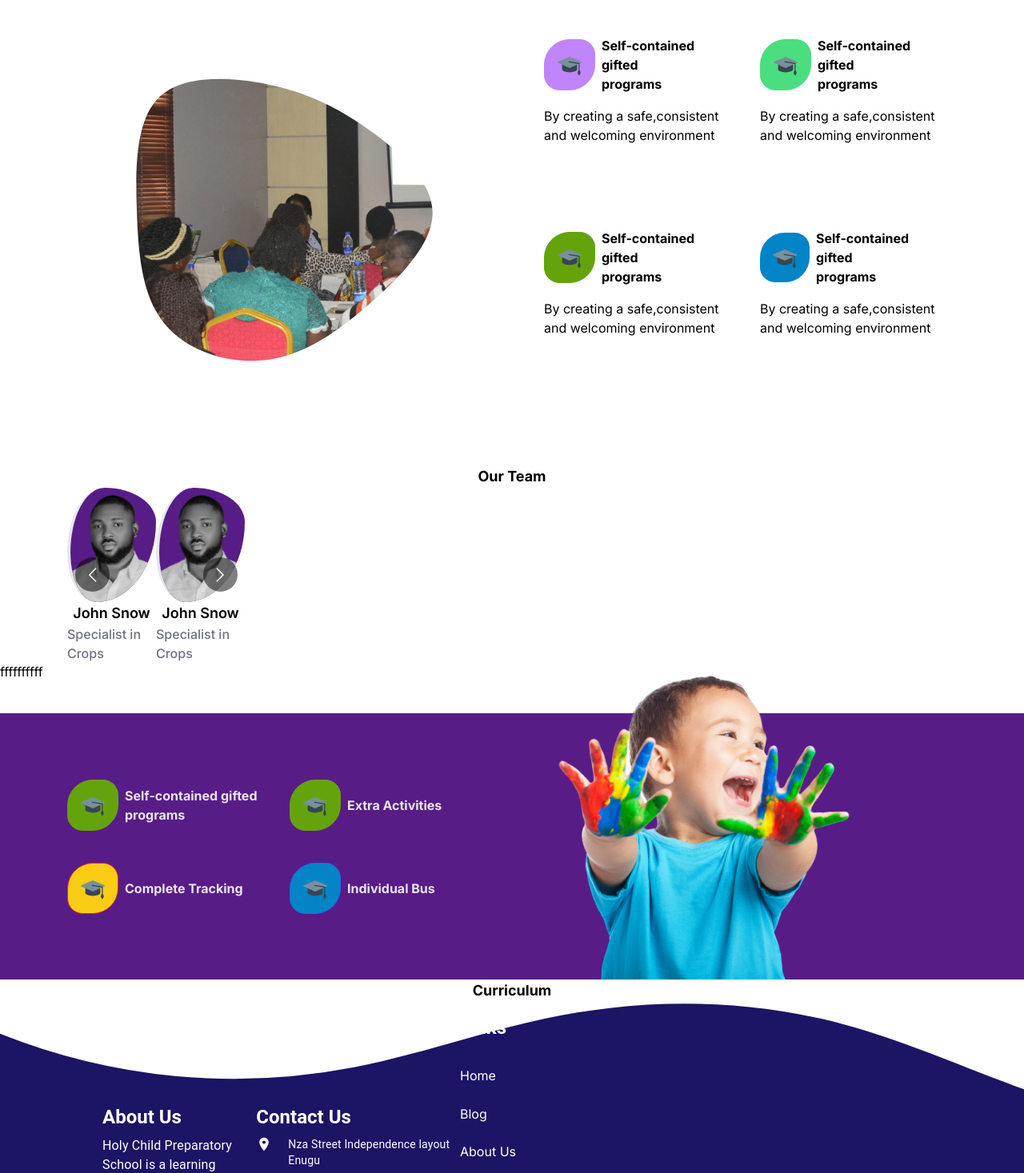
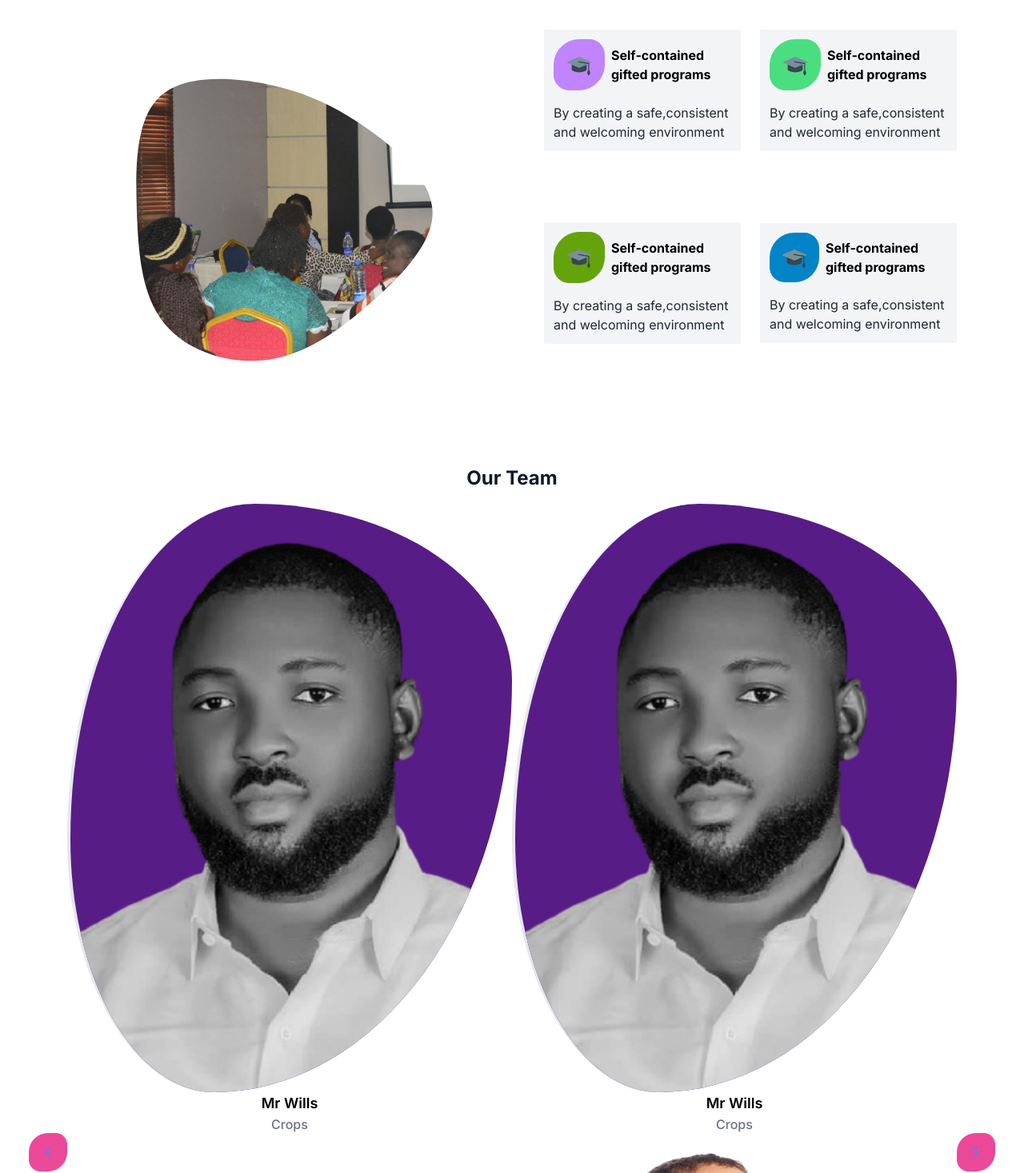
Before and after one commit to rholibobo/holy-child-school-website, a Next.js app: page /teachers in a window 1280 px wide. Shown: the part 903-2370 px from the top of the page at 80% size. Built offline with nearby package versions, Linux system fonts and the light colour scheme.

Commit message:
Making adjustments to the teachers carousel

```diff
--- a/src/app/components/Carousels/Carousels.jsx
+++ b/src/app/components/Carousels/Carousels.jsx
@@ -1,5 +1,4 @@
 "use client";
-
 import Carousel from "react-multi-carousel";
 import "react-multi-carousel/lib/styles.css";
 
@@ -15,6 +14,7 @@ import Typography from "@mui/material/Typography";
 import { Blob } from "../TeachersComponents/TeachersComponents";
 import { FcNext } from "react-icons/fc";
 import { FcPrevious } from "react-icons/fc";
+import { teachersData } from "@/app/teachers/teachersData";
 
 // import { CarouselRightButton, CarouselLeftButton } from "../Carousels/";
 import { CarouselLeftButton, CarouselRightButton } from "../Buttons/AllButtons";
@@ -22,7 +22,6 @@ import { CarouselLeftButton, CarouselRightButton } from "../Buttons/AllButtons";
 // const CustomRightArrow = ({ onClick }) => {
 //   return <button onClick={() => onClick()}></button>;
 // };
-
 
 // const CustomLeftArrow = ({ onClick }) => {
 //   return <button onClick={() => onClick()}></button>;
@@ -181,12 +180,40 @@ const CustomLeftArrow = ({ onClick }) => {
   );
 };
 
+// Teachers Carousel starts here
+
+const ButtonGroup = ({ next, previous, ...rest }) => {
+  const {
+    carouselState: { currentSlide },
+  } = rest;
+  return (
+    <div className='carousel-button-group relative w-full '>
+      <button
+        className={`${
+          currentSlide === 0 ? "disable" : ""
+        } iconsDiv bg-pink-500 active:bg-gray-400 transition  duration-100 absolute right-full `}
+        onClick={() => previous()}
+      >
+        <FcPrevious className='text-gray-200' />
+      </button>
+
+      {/* Next button */}
+
+      <button
+        className='iconsDiv bg-pink-500  active:bg-gray-400 transition  duration-100 absolute left-full '
+        onClick={() => next()}
+      >
+        <FcNext className='text-gray-200' />
+      </button>
+    </div>
+  );
+};
+
 export function TeachersCarousel() {
   return (
-    <div className='w-full '>
+    <div className='relative'>
       <Carousel
         additionalTransfrom={0}
-        arrows
         autoPlaySpeed={3000}
         centerMode={false}
         className=''
@@ -199,16 +226,17 @@ export function TeachersCarousel() {
         keyBoardControl
         minimumTouchDrag={80}
         pauseOnHover
-        renderArrowsWhenDisabled={false}
+        renderDotsOutside={false}
+        arrows={false}
         renderButtonGroupOutside={true}
-        renderDotsOutside={false}
+        customButtonGroup={<ButtonGroup />}
         responsive={{
           desktop: {
             breakpoint: {
               max: 3000,
               min: 1024,
             },
-            items: 4,
+            items: 3,
             partialVisibilityGutter: 40,
           },
           mobile: {
@@ -237,7 +265,10 @@ export function TeachersCarousel() {
         slidesToSlide={1}
         swipeable
       >
-        <Blob />
+        {/* {teachersData.map((teacher) => {
+          <Blob key={teacher.id} {...teacher} />;
+        })} */}
+
         <Blob />
         <Blob />
         <Blob />
--- a/src/app/components/TeachersComponents/TeachersComponents.jsx
+++ b/src/app/components/TeachersComponents/TeachersComponents.jsx
@@ -1,10 +1,12 @@
 import Image from "next/image";
 
 export function Blob(props) {
+  // console.log(props);
+  // const { image, name, area_of_discipline } = props;
   return (
-    <div className='flex flex-col justify-center items-center w-full'>
+    <div className='flex flex-col justify-center items-center'>
       <div
-        className={`${props} blob1 bg-purple-900 border-s-4 flex justify-center items-center  w-full  overflow-hidden `}
+        className={`blob1 bg-purple-900 border-s-4 flex justify-center items-center  w-full  overflow-hidden `}
       >
         <Image
           src='/images/Teachers/1d-2-transparentbg.png'
@@ -14,9 +16,10 @@ export function Blob(props) {
           alt='red star'
         />
       </div>
-      <p className='text-lg font-semibold'>John Snow</p>
+      <p className='text-lg font-semibold'>Mr Wills</p>
       <p className=' text-gray-500 font-medium text-base'>
-        Specialist in Crops
+        {/* {props.area_of_discipline} */}
+        Crops
       </p>
     </div>
   );
--- a/src/app/teachers/page.jsx
+++ b/src/app/teachers/page.jsx
@@ -13,7 +13,7 @@ export default function Teachers() {
     <main>
       <section>
         {/* ////////// SECTION 1 //////////// */}
-        <div className={styles.section1} >
+        <div className={styles.section1}>
           <div className={styles.section_container}>
             <div className={styles.navbar}>
               <Header />
@@ -52,83 +52,75 @@ export default function Teachers() {
             />
           </div>
 
-          <div className='grid grid-cols-2 justify-center items-center gap-6'>
-            <div className='space-y-4'>
+          <div className='grid grid-cols-1 lg:grid-cols-2 justify-center items-center gap-6'>
+            <div className='space-y-4 bg-gray-100  rounded-sm p-3 '>
               <div className='flex items-center space-x-2  '>
-                <div className='iconsDiv bg-purple-400 border border-purple-400 flex justify-center items-end w-fit pb-7'>
+                <div className='iconsDiv bg-purple-400 border border-purple-400 flex justify-center items-end w-fit'>
                   <FcGraduationCap className='text-3xl' />
                 </div>
-                <p className='w-1/2 t text-base font-bold'>
+                <p className=' t text-base font-bold'>
                   Self-contained gifted programs
                 </p>
               </div>
-              <p className='w-full'>
+              <p className='w-full text-gray-800 text-base'>
                 By creating a safe,consistent and welcoming environment
               </p>
             </div>
-            <div className='spac space-y-4'>
+            <div className='space-y-4 bg-gray-100  rounded-sm p-3 '>
               <div className='flex items-center space-x-2 '>
                 <div className='iconsDiv bg-green-400 border border-green-400 flex justify-center items-end w-fit pb-7'>
                   <FcGraduationCap className='text-3xl' />
                 </div>
-                <p className='w-1/2 text-base font-bold'>
+                <p className=' text-base font-bold'>
                   Self-contained gifted programs
                 </p>
               </div>
-              <p className=''>
+              <p className='text-gray-800 text-base'>
                 By creating a safe,consistent and welcoming environment
               </p>
             </div>
-            <div className='spac space-y-4'>
+            <div className='space-y-4 bg-gray-100  rounded-sm p-3 '>
               <div className='flex items-center space-x-2 '>
                 <div className='iconsDiv bg-lime-600 border border-lime-600 flex justify-center items-end w-fit pb-7'>
                   <FcGraduationCap className='text-3xl' />
                 </div>
-                <p className='w-1/2 text-base font-bold'>
+                <p className='text-base font-bold'>
                   Self-contained gifted programs
                 </p>
               </div>
-              <p className=''>
+              <p className='text-gray-800 text-base'>
                 By creating a safe,consistent and welcoming environment
               </p>
             </div>
-            <div className='spac space-y-4'>
+            <div className='spac space-y-4 bg-gray-100  rounded-sm p-3'>
               <div className='flex items-center space-x-2 '>
                 <div className='iconsDiv bg bg-sky-600 border--400 flex justify-center items-end w-fit pb-7'>
                   <FcGraduationCap className='text-3xl' />
                 </div>
-                <p className='w-1/2 text-base font-bold'>
+                <p className=' text-base font-bold'>
                   Self-contained gifted programs
                 </p>
               </div>
-              <p className=''>
+              <p className='text-gray-800 text-base'>
                 By creating a safe,consistent and welcoming environment
               </p>
             </div>
           </div>
         </div>
       </section>
-      <section className="grid grid-cols-1 justify-center items-center my-10 after:content-['ffffffffff'] ">
+      <section className="grid grid-cols-1 justify-center items-center my-10 after:content-[''] ">
         <div className=''>
-          <h2 className='text-center font-bold text-lg'>Our Team</h2>
+          <h2 className='text-center text-gray-900 font-bold  text-2xl'>
+            Our Team
+          </h2>
 
-          <div className='grid grid-cols-5 items-center justify-center justify-items-center max-width h-full '>
-            {/* <div className='  '>
-              <button className='iconsDiv bg-pink-500 '>
-                <FcPrevious className='text-gray-200' />
-              </button>
-            </div> */}
+          <div className=' max-width h-full relative py-4'>
             <TeachersCarousel />
-            {/* <div className=''>
-              <button className='iconsDiv bg-pink-500 '>
-                <FcNext className='text-gray-200' />
-              </button>
-            </div> */}
           </div>
         </div>
       </section>
 
-      <section className='bg-purple-900'>
+      <section className='bg-purple-900 before:contents-[url(../../public/images/DesignImages/cropped_div.png)] my-14'>
         <div className='max-width grid grid-rows-1 lg:grid-cols-2 items-center justify-between lg:gap-20 '>
           <div className='grid grid-cols-2 justify-center items-center gap-10'>
             <div className='flex items-center space-x-2 '>
@@ -175,13 +167,13 @@ export default function Teachers() {
           </div>
         </div>
       </section>
-      <section>
+      {/* <section>
         <h2 className='text-center font-bold text-lg'>Curriculum</h2>
-        {/*Curriculum */}
+
         <div>
           <div></div>
         </div>
-      </section>
+      </section> */}
     </main>
   );
 }
--- /dev/null
+++ b/src/app/teachers/teachersData.js
@@ -0,0 +1,14 @@
+export const teachersData = [
+  {
+    id: 1,
+    name: "Holy Cow",
+    image: "/images/Teachers/1d-2-transparentbg.png",
+    area_of_discipline: "Weed Farmer",
+  },
+  {
+    id: 2,
+    name: "Holy Cow",
+    image: "/images/Teachers/wed.jpeg",
+    area_of_discipline: "Weed Farmer",
+  },
+];
```
Also changed, not shown: src/app/teachers/page.module.css (line endings or trailing spaces).
